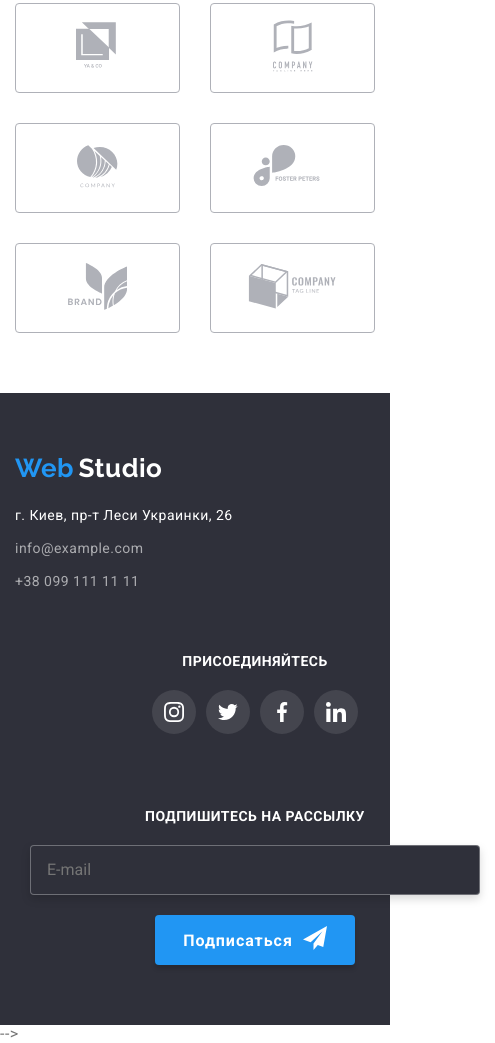
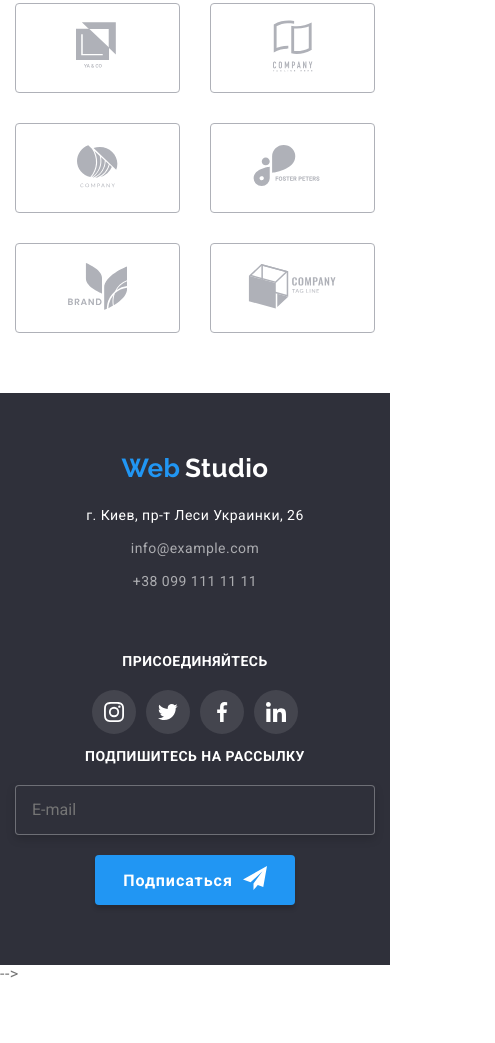
Before and after one commit to akopanskiy/goit-markup-hw-08, a plain HTML site: page index.html in a window 390 px wide. Shown: the part 3508-4551 px from the top of the page, 495 px wide, since content can reach past the window. After the commit the page ends 4491 px from the top, so only its background shows below. Drawn offline with nearby package versions, Linux system fonts and the light colour scheme.

Commit message:
fixed footer bug

```diff
--- a/sass/components-index/_footer.scss
+++ b/sass/components-index/_footer.scss
@@ -23,6 +23,7 @@
 }
 .footer {
   background-color: $background-head-and-footer;
+  text-align: center;
   &-tablet {
     @media screen and (min-width: 768px) {
       display: block;
@@ -116,7 +117,7 @@
     display: block;
 
     text-align: center;
-    width: 480px;
+    // width: 480px;
     padding-top: 60px;
   }
   @media screen and (min-width: 768px) {
@@ -178,7 +179,7 @@
 }
 
 .subscription {
-  @media screen and (max-width: 767px) {
+  @media screen and (min-width: 480px) {
     display: block;
 
     text-align: center;
@@ -225,12 +226,10 @@
   &-form-input {
     display: flex;
     align-items: center;
-    width: 450px;
+    width: 100%;
     height: 50px;
     padding-left: 16px;
 
-    margin-left: auto;
-    margin-right: auto;
     margin-bottom: 20px;
     padding-right: 16px;
 
@@ -246,6 +245,10 @@
     filter: drop-shadow(0px 4px 4px rgba(0, 0, 0, 0.15));
     border-radius: 4px;
     background-color: $background-head-and-footer;
+
+    @media screen and (min-width: 480px) {
+      width: 450px;
+    }
 
     @media screen and (min-width: 768px) {
       width: 480px;
```
Also changed, not shown: css/main.css, css/main.min.css, 2 other files.
